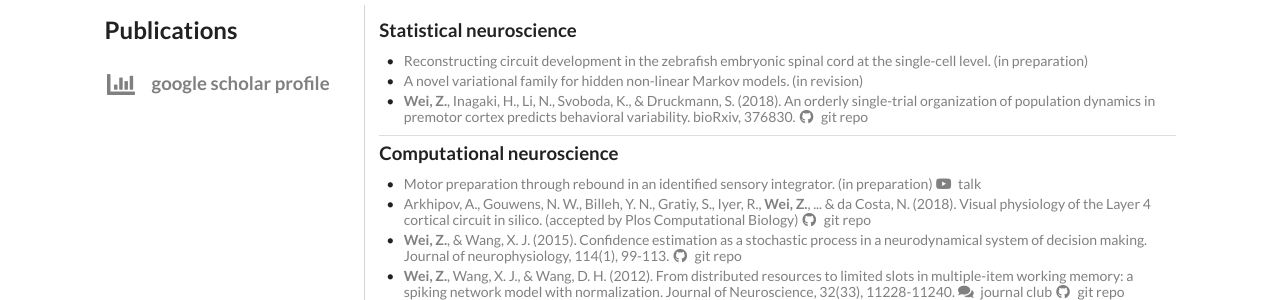
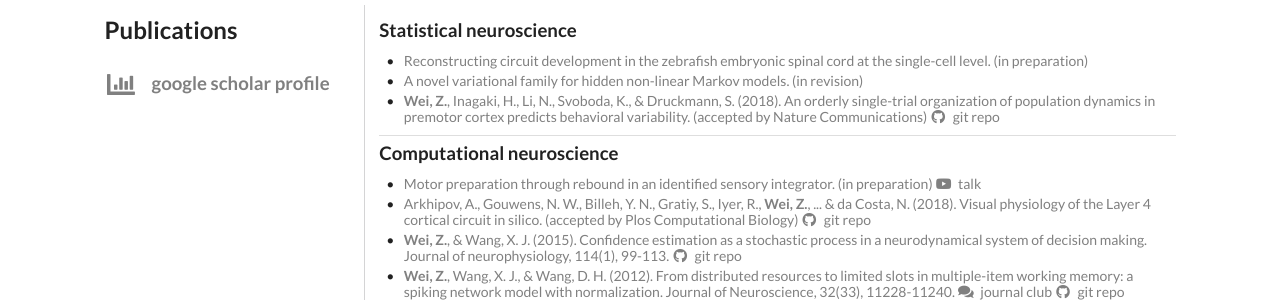
Before and after one commit to zqwei/zqwei.github.io, a Jekyll site: the page built from index.html, in a window 1280 px wide. Shown: the part 1009-1309 px from the top of the page. Built offline with Jekyll 4.4.1, drawn with Linux system fonts in a browser that asks for light colours.

Commit message:
Update publication.html

```diff
--- a/_includes/publication.html
+++ b/_includes/publication.html
@@ -27,7 +27,7 @@
               <a href="https://www.biorxiv.org/content/early/2018/07/25/376830">
               <b>Wei, Z.</b>, Inagaki, H., Li, N., Svoboda, K., & Druckmann, S. (2018).
               An orderly single-trial organization of population dynamics in premotor
-              cortex predicts behavioral variability. bioRxiv, 376830.
+              cortex predicts behavioral variability. (accepted by Nature Communications)
               </a>
               <a href="https://github.com/zqwei/TLDS_ALM_Data">
                 <i class="github icon"></i> git repo
```
